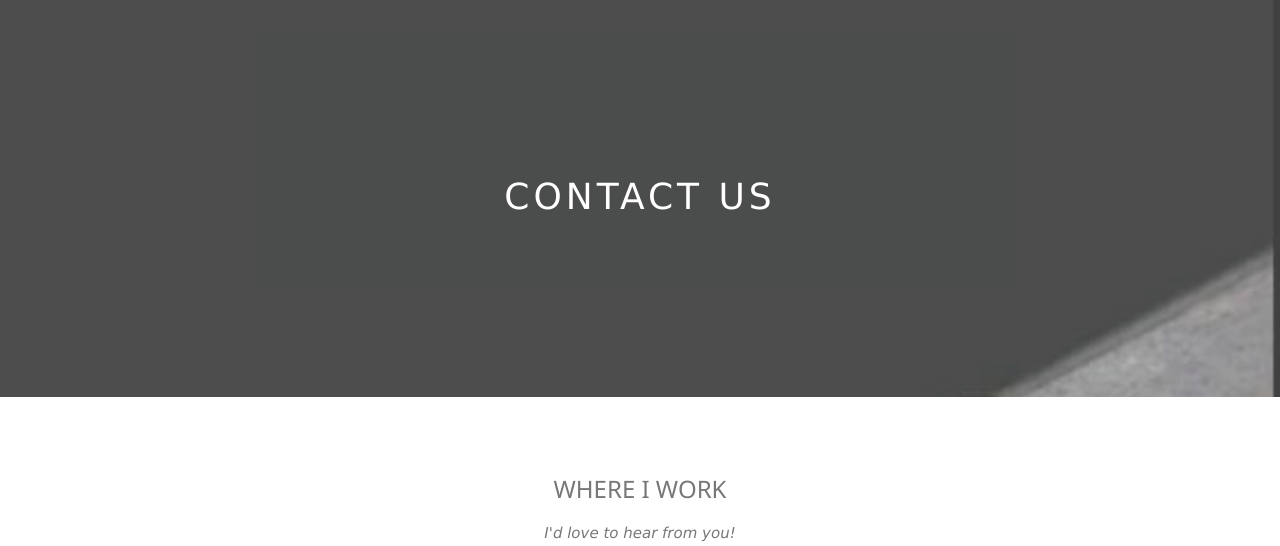
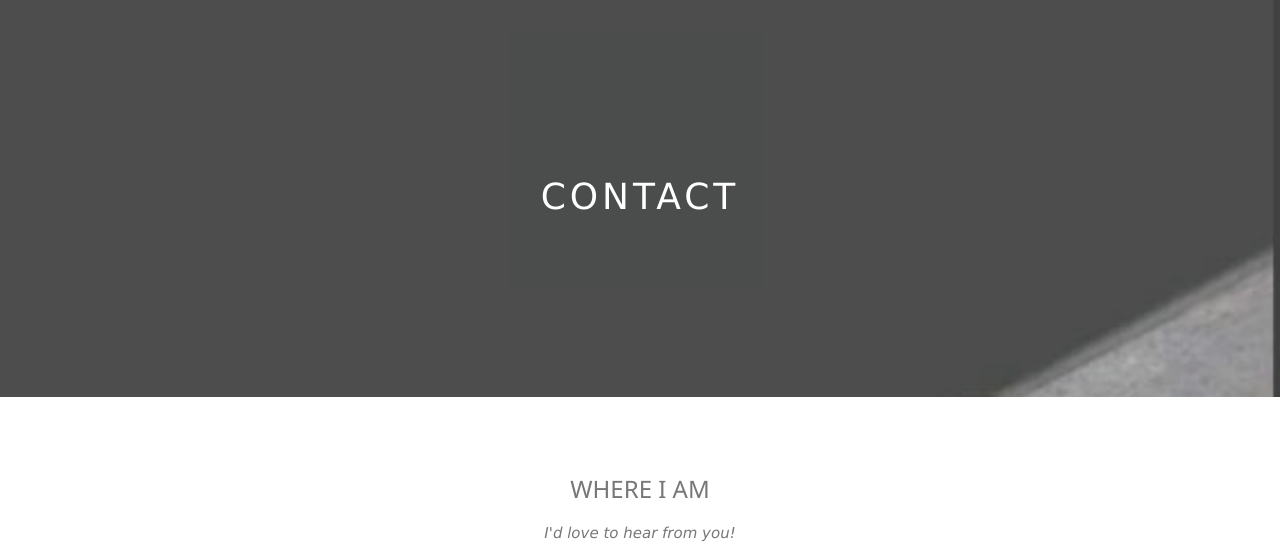
Before and after one commit to njerimwangi-rgb/A-Personal-Portfolio-Webpage, a plain HTML site: page index.html in a window 1280 px wide. Shown: the part 2254-2800 px from the top of the page. Drawn offline with Linux system fonts and the light colour scheme.

Commit message:
Update index.html

```diff
--- a/index.html
+++ b/index.html
@@ -316,8 +316,7 @@
     <!-- First Parallax Image with Logo Text -->
     <div class="bgimg-1 w3-display-container w3-opacity-min" id="home">
       <div id="welcome-section" class="w3-display-middle" style="white-space:nowrap;">
-        <span class="project-tile w3-padding-large w3-black w3-xlarge w3-wide w3-animate-opacity"> A WEB DEVELOPER'S<span class="w3-hide-small"></span> PORTFOLIO</span>
-
+        <span class="project-tile w3-padding-large w3-black w3-xlarge w3-wide w3-animate-opacity">A WEB DEVELOPER'S <span class="w3-hide-small"></span> PORTFOLIO</span>
       </div>
     </div>
 
@@ -427,13 +426,13 @@
     <!-- Third Parallax Image with Portfolio Text -->
     <div class="bgimg-3 w3-display-container w3-opacity-min">
       <div class="w3-display-middle">
-         <span class="w3-xxlarge w3-text-white w3-wide" style="font-style:normal">CONTACT US</span>
+         <span class="w3-xxlarge w3-text-white w3-wide" style="font-style:normal">CONTACT</span>
       </div>
     </div>
 
     <!-- Container (Contact Section) -->
     <div class="w3-content w3-container w3-padding-64" id="contact" style="font-style: normal !important">
-      <h3 class="project-tile">WHERE I WORK </h3>
+      <h3 class="project-tile">WHERE I AM</h3>
       <p class="project-tile"><em>I'd love to hear from you!</em></p>
 
       <div class="w3-row w3-padding-32 w3-section">
```
